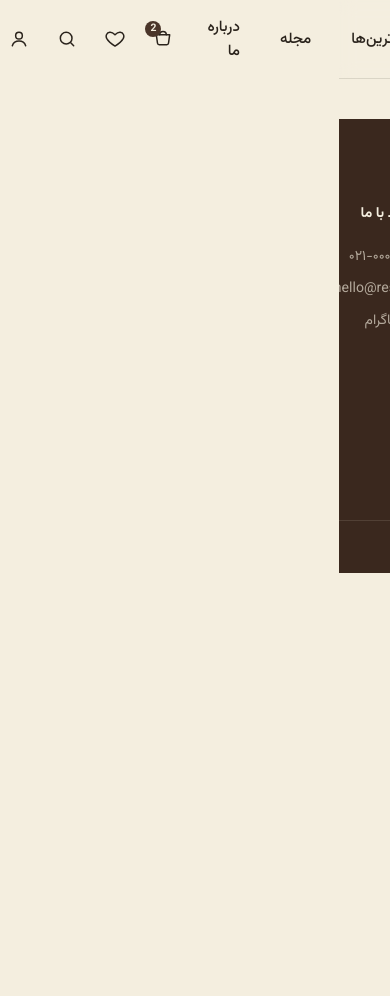
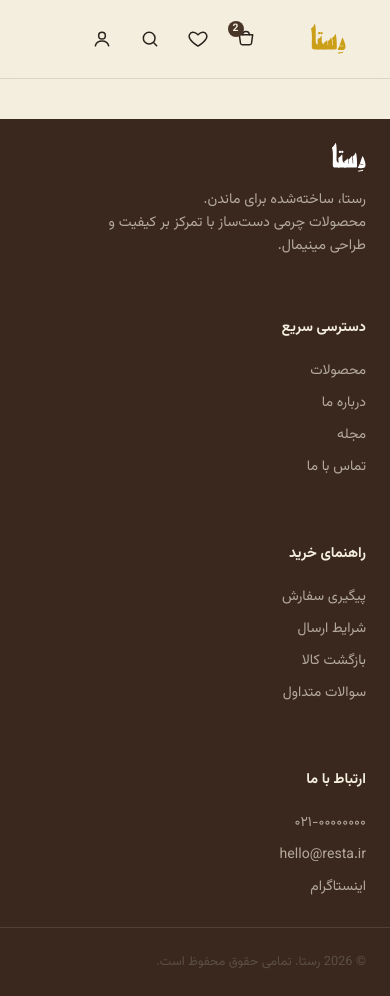
Before and after one commit to qpelii/Resta, a Django app: template shop/templates/shop/base.html in a window 390 px wide; the page is wider, and only the part inside the window is pictured. Before the commit the page ends 573 px from the top of that part, so only its background shows below. Run offline with Django 5.2, Linux system fonts and the light colour scheme; the template is opened without the code that fills it, so the values that code supplies are empty.

Commit message:
add js for project and responsive home page and base page

```diff
--- a/shop/static/shop/css/style.css
+++ b/shop/static/shop/css/style.css
@@ -13,7 +13,7 @@
   --line: rgba(42, 35, 28, 0.12);
 
   --font-body: "Vazirmatn", "Tahoma", system-ui, sans-serif;
-   /* --font-body: "Vazirmatn", "Tahoma", system-ui, sans-serif; TODO:Set Font IRAN BLOCK*/
+  /* --font-body: "Vazirmatn", "Tahoma", system-ui, sans-serif; TODO:Set Font IRAN BLOCK*/
 
   --container-w: 1180px;
   --radius-s: 6px;
@@ -117,20 +117,20 @@ button:focus-visible {
 .btn-outline-light {
   background: transparent;
   color: var(--cream);
-  border-color: color-mix(in srgb, var(--cream) 55% , transparent);
+  border-color: color-mix(in srgb, var(--cream) 55%, transparent);
 }
 .btn-outline-light:hover {
-  background: color-mix(in srgb, var(--cream) 12% , transparent);
+  background: color-mix(in srgb, var(--cream) 12%, transparent);
 }
 
 /* =========================================================
    Header
    ========================================================= */
-.site-header{
+.site-header {
   position: sticky;
   top: 0px;
   z-index: 100;
-  background: color-mix(in srgb, var(--cream) 50% , transparent);
+  background: color-mix(in srgb, var(--cream) 50%, transparent);
   backdrop-filter: blur(8px);
   border-bottom: 1px solid var(--line);
 }
@@ -141,13 +141,13 @@ button:focus-visible {
   gap: var(--space-3);
   height: 78px;
 }
-.logo-mark{
+.logo-mark {
   filter: invert(16%) sepia(20%) saturate(900%) hue-rotate(0deg) brightness(0.8);
   width: 35px;
   height: auto;
   margin: 0 20px;
 }
-.main-nav{
+.main-nav {
   display: flex;
   gap: var(--space-4);
   align-items: center;
@@ -193,13 +193,13 @@ button:focus-visible {
   font-weight: 700;
 }
 
-.header-actions{
+.header-actions {
   display: flex;
   align-items: center;
   gap: var(--space-1);
 }
 
-.menu-toggle{
+.menu-toggle {
   display: none;
   flex-direction: column;
   gap: 4px;
@@ -245,7 +245,7 @@ button:focus-visible {
 
 .site-footer {
   background: var(--brown-darkest);
-  color: color-mix(in srgb, var(--cream) 85% , transparent);
+  color: color-mix(in srgb, var(--cream) 85%, transparent);
   margin-top: var(--space-4);
 }
 .footer-inner {
@@ -260,7 +260,7 @@ button:focus-visible {
   filter: brightness(1.3);
 }
 .footer-brand p {
-  color: color-mix(in srgb, var(--cream) 65% , transparent);
+  color: color-mix(in srgb, var(--cream) 65%, transparent);
   font-size: 0.9rem;
   max-width: 32ch;
 }
@@ -273,17 +273,17 @@ button:focus-visible {
 .footer-col a {
   display: block;
   font-size: 0.88rem;
-  color: color-mix(in srgb, var(--cream) 65% , transparent);
+  color: color-mix(in srgb, var(--cream) 65%, transparent);
   padding: 5px 0;
 }
 .footer-col a:hover {
   color: var(--cream);
 }
 .footer-bottom {
-  border-top: 1px solid color-mix(in srgb, var(--cream) 12% , transparent);
+  border-top: 1px solid color-mix(in srgb, var(--cream) 12%, transparent);
   padding: var(--space-2) var(--space-3);
   font-size: 0.8rem;
-  color: color-mix(in srgb, var(--cream) 50% , transparent);
+  color: color-mix(in srgb, var(--cream) 50%, transparent);
 }
 
 /* =========================================================
@@ -316,7 +316,7 @@ button:focus-visible {
 }
 .hero-media-panel {
   position: absolute;
-  inset: 8% -6% 8% 22%;
+  inset: 8% 0% 8% 22%;
   background: var(--brown-mid);
   border-radius: var(--radius-l);
 }
@@ -330,7 +330,12 @@ button:focus-visible {
       rgba(255, 255, 255, 0.18),
       transparent 40%
     ),
-    linear-gradient(135deg, var(--cream-deep), var(--gold) 45%, var(--leather-dark) 100%);
+    linear-gradient(
+      135deg,
+      var(--cream-deep),
+      var(--gold) 45%,
+      var(--leather-dark) 100%
+    );
   box-shadow: 0 30px 50px -20px color-mix(in srgb, var(--line) 35%, transparent);
   /* background: none; */
 }
@@ -364,7 +369,7 @@ button:focus-visible {
   margin-bottom: 6px;
 }
 .promo-banner-text p {
-  color: color-mix(in srgb, var(--cream) 75% , transparent);
+  color: color-mix(in srgb, var(--cream) 75%, transparent);
 }
 
 .countdown {
@@ -389,11 +394,11 @@ button:focus-visible {
 }
 .countdown-label {
   font-size: 0.7rem;
-  color: color-mix(in srgb, var(--cream) 70% , transparent);
+  color: color-mix(in srgb, var(--cream) 70%, transparent);
 }
 .countdown-sep {
   font-weight: 700;
-  color: color-mix(in srgb, var(--cream) 50% , transparent);
+  color: color-mix(in srgb, var(--cream) 50%, transparent);
 }
 
 /* =========================================================
@@ -422,7 +427,7 @@ button:focus-visible {
   height: 100%;
   background: linear-gradient(160deg, var(--cream-deep), var(--ink-soft));
 }
-#products{
+#products {
   scroll-margin-top: 300px;
 }
 
@@ -459,7 +464,7 @@ button:focus-visible {
 }
 .installment-text h2 {
   font-size: clamp(1.6rem, 3vw, 2.2rem);
-  margin: var(--space-2) 0 ;
+  margin: var(--space-2) 0;
 }
 .installment-text p {
   max-width: 42ch;
@@ -471,7 +476,12 @@ button:focus-visible {
 .installment-photo {
   aspect-ratio: 4 / 3;
   border-radius: var(--radius-l);
-  background: linear-gradient(150deg, var(--gold), var(--leather-dark) 70%, var(--brown-deep) 100%);
+  background: linear-gradient(
+    150deg,
+    var(--gold),
+    var(--leather-dark) 70%,
+    var(--brown-deep) 100%
+  );
   box-shadow: 0 30px 50px -20px color-mix(in srgb, var(--line) 35%, transparent);
 }
 .installment-pill {
@@ -496,7 +506,12 @@ button:focus-visible {
 .leather-photo {
   height: 46vh;
   min-height: 320px;
-  background: linear-gradient(150deg, var(--brown-mid), var(--brown-deep) 40%, var(--brown-darkest) 100%);
+  background: linear-gradient(
+    150deg,
+    var(--brown-mid),
+    var(--brown-deep) 40%,
+    var(--brown-darkest) 100%
+  );
 }
 
 /* =========================================================
@@ -571,7 +586,11 @@ button:focus-visible {
 .product-card-media {
   position: relative;
   aspect-ratio: 1 / 1;
-  background: linear-gradient(150deg, var(--cream-deep), var(--leather-dark) 85%);
+  background: linear-gradient(
+    150deg,
+    var(--cream-deep),
+    var(--leather-dark) 85%
+  );
 }
 .product-badge {
   position: absolute;
@@ -615,6 +634,98 @@ button:focus-visible {
   font-size: 1rem;
 }
 
-#top-sell{
+#top-sell {
   scroll-margin-top: 300px;
 }
+
+/* =========================================================
+   Responsive
+   ========================================================= */
+@media (max-width: 960px) {
+  .main-nav {
+    display: flex;
+    flex-direction: column;
+    align-items: flex-start;
+    gap: 0;
+    position: absolute;
+    top: 78px;
+    right: 0;
+    left: 0;
+    background: var(--cream);
+    border-bottom: 1px solid var(--line);
+    padding: var(--space-2) var(--space-3);
+    transform: translateY(-8px);
+    opacity: 0;
+    pointer-events: none;
+    transition:
+      transform 0.18s ease,
+      opacity 0.18s ease;
+  }
+  .main-nav a {
+    padding: 12px 0;
+    width: 100%;
+  }
+  .main-nav.is-open {
+    transform: translateY(0);
+    opacity: 1;
+    pointer-events: auto;
+  }
+  .menu-toggle {
+    display: flex;
+  }
+  .menu-toggle.is-open span:nth-child(1) {
+    transform: translateY(6px) rotate(45deg);
+  }
+  .menu-toggle.is-open span:nth-child(2) {
+    opacity: 0;
+  }
+  .menu-toggle.is-open span:nth-child(3) {
+    transform: translateY(-6px) rotate(-45deg);
+  }
+  .menu-toggle span {
+    transition:
+      transform 0.18s ease,
+      opacity 0.18s ease;
+  }
+  .hero-inner,
+  .installment-inner,
+  .story-inner {
+    grid-template-columns: 1fr;
+  }
+  .hero-media {
+    order: -1;
+    aspect-ratio: 16 / 11;
+  }
+  .products-teaser-grid {
+    grid-template-columns: 1fr;
+    grid-template-rows: none;
+  }
+  .teaser-card-large .teaser-visual {
+    min-height: 220px;
+  }
+  .product-grid {
+    grid-template-columns: repeat(2, 1fr);
+  }
+  .footer-inner {
+    grid-template-columns: repeat(2, 1fr);
+  }
+}
+
+@media (max-width: 600px) {
+  .container {
+    padding: var(--space-3);
+  }
+  .promo-banner-inner {
+    flex-direction: column;
+    align-items: stretch;
+  }
+  .product-grid {
+    grid-template-columns: 1fr;
+  }
+  .footer-inner {
+    grid-template-columns: 1fr;
+  }
+  .story {
+    padding: var(--space-4) 0;
+  }
+}
```
Also changed, not shown: shop/static/shop/js/main.js (added, +49 -0 lines).
